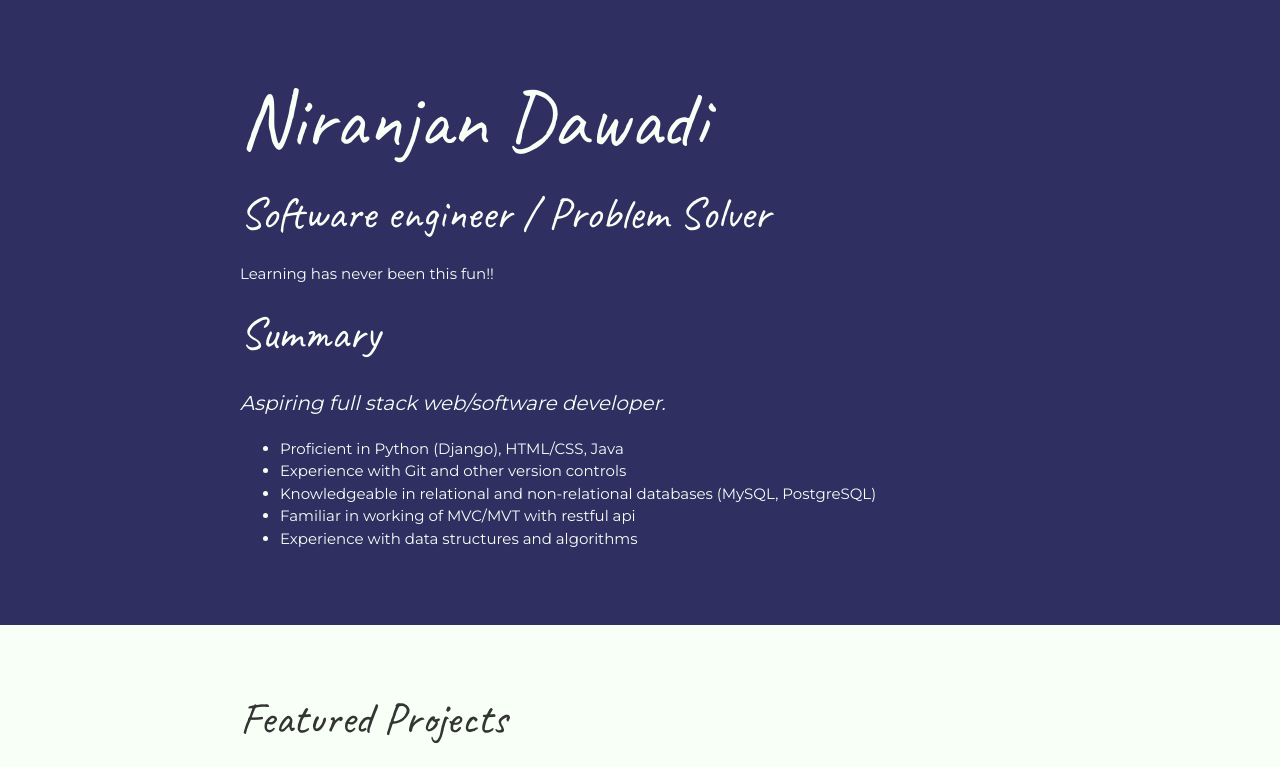
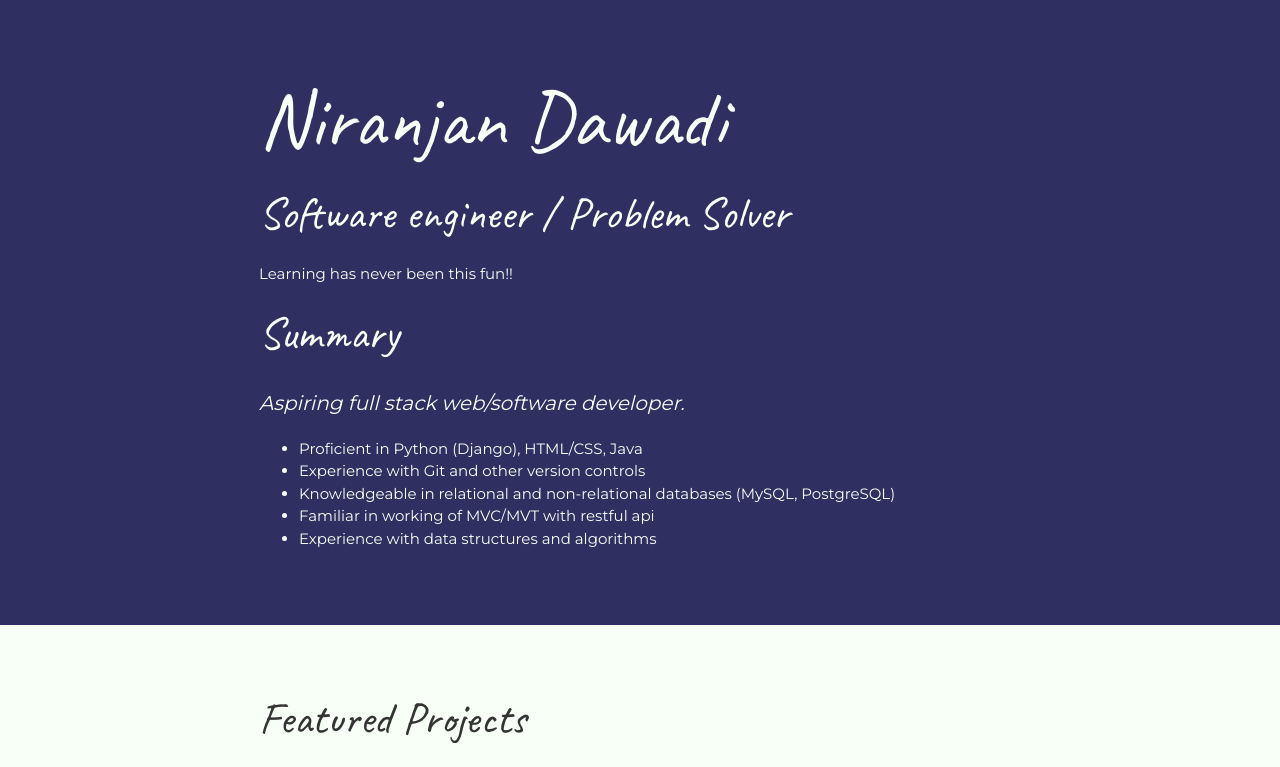
Before and after one commit to niranjandawadi/niranjandawadi.github.io, a plain HTML site: page index.html in a window 1280 px wide. Shown: the top 767 px of the page. Drawn offline with Linux system fonts and the light colour scheme; no server answers.

Commit message:
[Created] personal portfolio Update 1.1

```diff
--- a/css/styles.css
+++ b/css/styles.css
@@ -35,7 +35,8 @@ h1, h2 {
    max-width: 800px;
    width: 100%;
    margin: 0 auto;
-   padding: 60px 0;
+   padding: 60px 19px;
+   box-sizing: border-box;
 }
 
 
```
